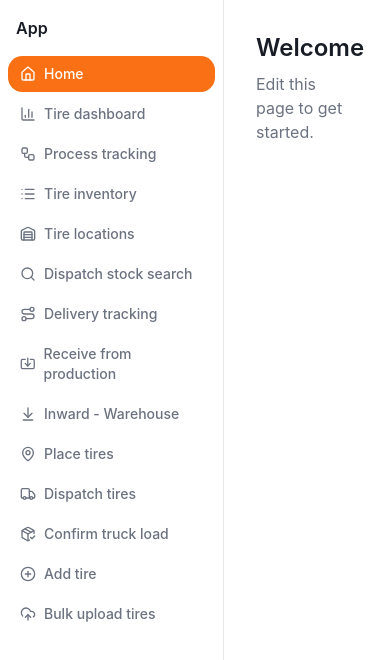
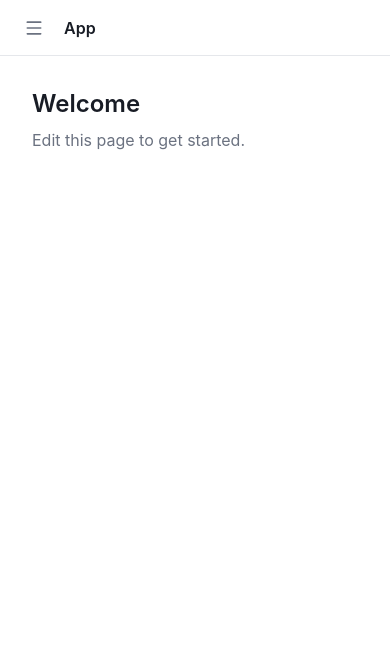
Before and after one commit to itechdp/yokohama, a React (Vite) app: page / in a window 390 px wide. Shown: the top 660 px of the page. Built offline with nearby package versions, Linux system fonts and the light colour scheme.

Commit message:
android app added

```diff
--- /dev/null
+++ b/capacitor.config.ts
@@ -0,0 +1,9 @@
+import type { CapacitorConfig } from '@capacitor/cli';
+
+const config: CapacitorConfig = {
+  appId: 'com.itechdp.yokohama',
+  appName: 'Yokohama Tire Inventory',
+  webDir: 'dist'
+};
+
+export default config;
--- a/package.json
+++ b/package.json
@@ -11,6 +11,8 @@
     "lint": "eslint ."
   },
   "dependencies": {
+    "@capacitor/android": "^8.4.2",
+    "@capacitor/core": "^8.4.2",
     "clsx": "^2.1.1",
     "lucide-react": "^1.20.0",
     "react": "19.2.4",
@@ -21,6 +23,7 @@
     "xlsx": "^0.18.5"
   },
   "devDependencies": {
+    "@capacitor/cli": "^8.4.2",
     "@eslint/js": "^9",
     "@tailwindcss/vite": "^4",
     "@types/react": "^19",
--- a/src/components/layout.tsx
+++ b/src/components/layout.tsx
@@ -1,13 +1,29 @@
+import { useState } from "react";
 import { Outlet } from "react-router";
+import { Menu } from "lucide-react";
 import Sidebar from "@/components/sidebar";
 
 export default function Layout() {
+  const [sidebarOpen, setSidebarOpen] = useState(false);
+
   return (
     <div className="flex h-full">
-      <Sidebar />
-      <main className="flex-1 overflow-y-auto">
-        <Outlet />
-      </main>
+      <Sidebar open={sidebarOpen} onClose={() => setSidebarOpen(false)} />
+      <div className="flex min-w-0 flex-1 flex-col">
+        <header className="flex h-14 shrink-0 items-center gap-3 border-b border-border bg-card px-4 md:hidden">
+          <button
+            onClick={() => setSidebarOpen(true)}
+            className="inline-flex items-center justify-center rounded-lg p-2 text-muted-foreground hover:bg-muted hover:text-foreground"
+            aria-label="Open menu"
+          >
+            <Menu className="size-5" />
+          </button>
+          <span className="font-semibold text-foreground">App</span>
+        </header>
+        <main className="flex-1 overflow-y-auto">
+          <Outlet />
+        </main>
+      </div>
     </div>
   );
 }
--- a/src/components/sidebar.tsx
+++ b/src/components/sidebar.tsx
@@ -13,6 +13,7 @@ import {
   UploadCloud,
   Warehouse,
   Workflow,
+  X,
 } from "lucide-react";
 import { NavLink } from "react-router";
 import { cn } from "@/lib/utils";
@@ -36,15 +37,40 @@ const NAV_ITEMS = [
   { to: "/tires/bulk-upload", label: "Bulk upload tires", icon: UploadCloud },
 ];
 
-export default function Sidebar() {
+interface SidebarProps {
+  open: boolean;
+  onClose: () => void;
+}
+
+export default function Sidebar({ open, onClose }: SidebarProps) {
   return (
-    <aside className="w-56 shrink-0 border-r border-border bg-card flex flex-col">
-      <div className="h-14 flex items-center px-4 font-semibold text-foreground">App</div>
-      <nav className="flex-1 px-2 space-y-1">
+    <>
+      {open && (
+        <div onClick={onClose} className="fixed inset-0 z-40 bg-black/40 md:hidden" aria-hidden="true" />
+      )}
+      <aside
+        className={cn(
+          "fixed inset-y-0 left-0 z-50 flex w-64 shrink-0 flex-col border-r border-border bg-card transition-transform duration-200 ease-in-out",
+          "md:static md:z-auto md:w-56 md:translate-x-0",
+          open ? "translate-x-0" : "-translate-x-full",
+        )}
+      >
+        <div className="flex h-14 shrink-0 items-center justify-between px-4">
+          <span className="font-semibold text-foreground">App</span>
+          <button
+            onClick={onClose}
+            className="rounded-lg p-1.5 text-muted-foreground hover:bg-muted hover:text-foreground md:hidden"
+            aria-label="Close menu"
+          >
+            <X className="size-5" />
+          </button>
+        </div>
+        <nav className="flex-1 space-y-1 overflow-y-auto px-2 pb-4">
           {NAV_ITEMS.map(({ to, label, icon: Icon }) => (
             <NavLink
               key={to}
               to={to}
+              onClick={onClose}
               className={({ isActive }) =>
                 cn(
                   "flex items-center gap-2 rounded-xl px-3 py-2 text-sm font-medium transition-colors",
@@ -60,5 +86,6 @@ export default function Sidebar() {
           ))}
         </nav>
       </aside>
+    </>
   );
 }
```
Also changed, not shown: 55 other files (tests, documents, lock files or other folders). Lines whose indentation alone changed are shown as unchanged.
